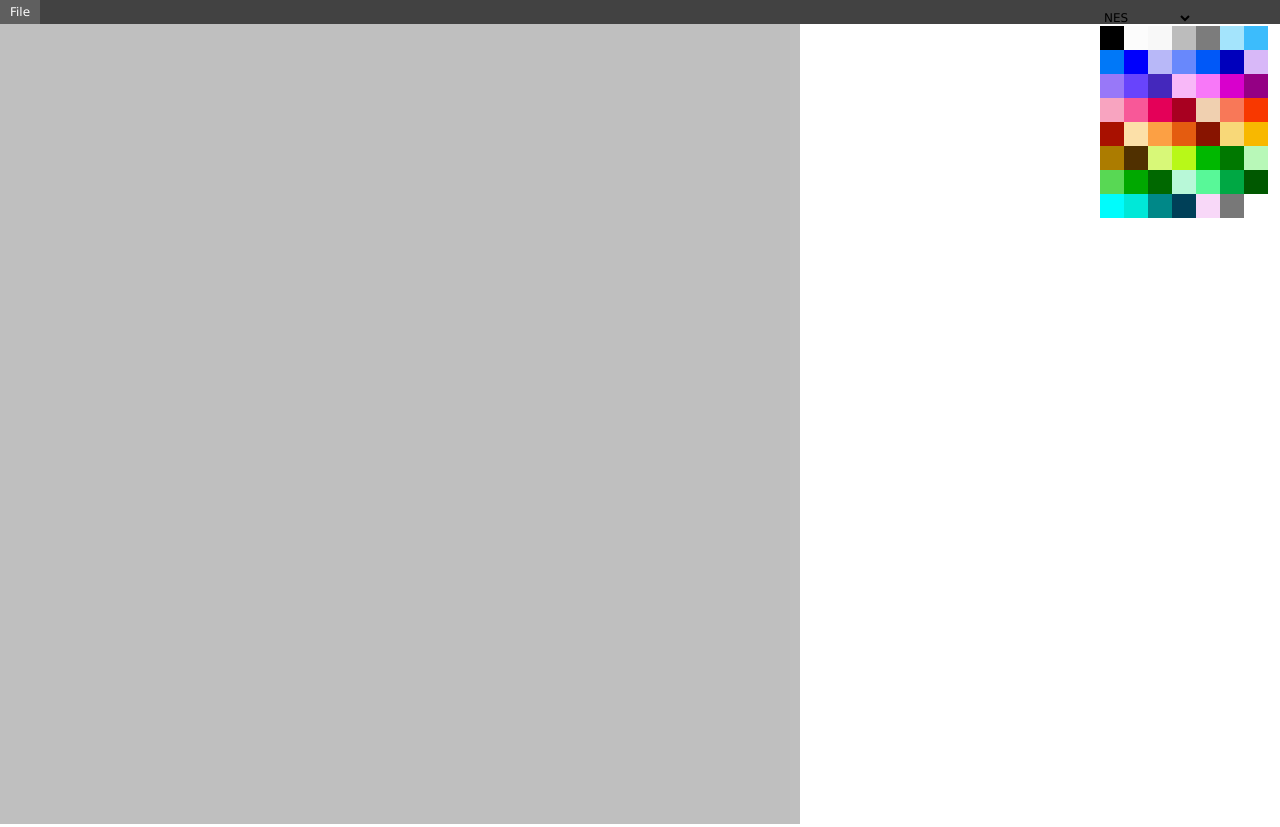
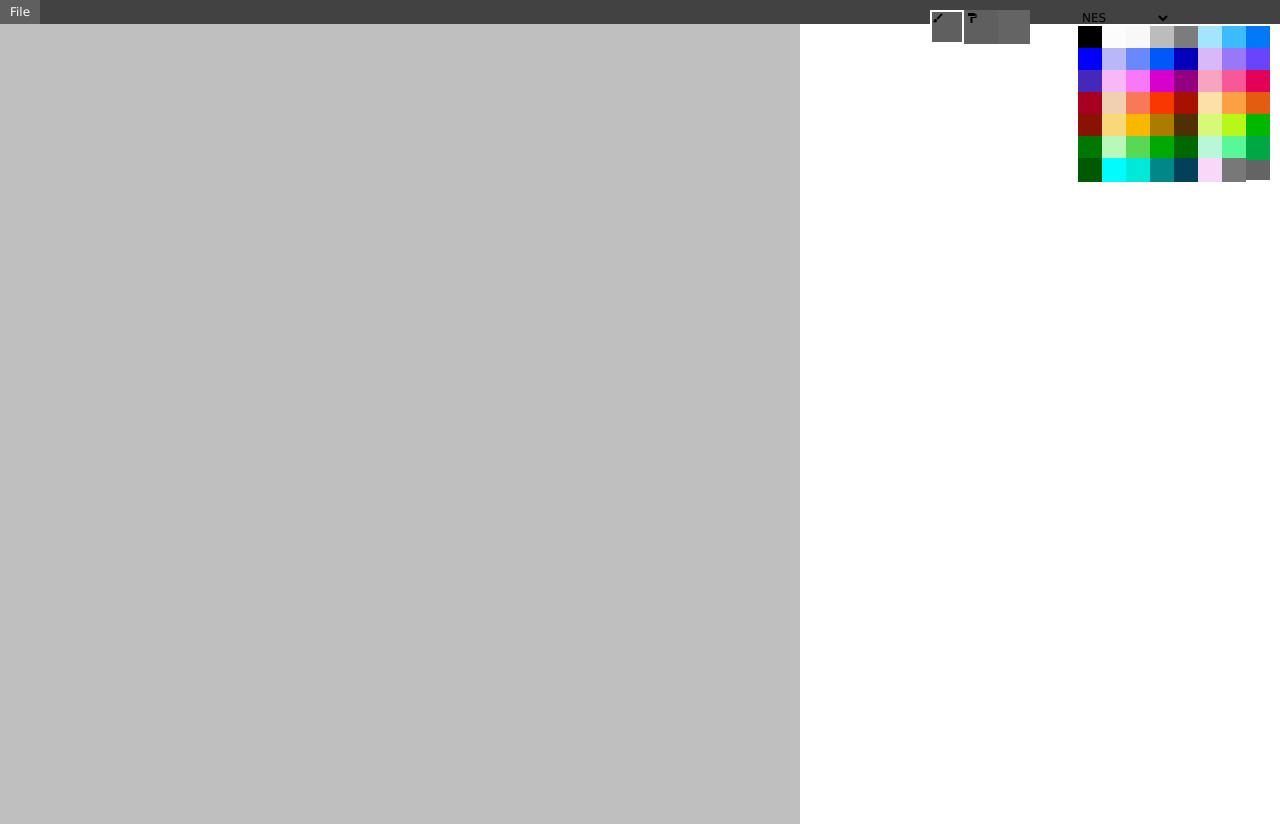
Before and after one commit to ThePaavero/potatoshop, a React (Create React App) app: page / in a window 1280 px wide. Built offline with nearby package versions, Linux system fonts and the light colour scheme.

Commit message:
Tool logic started.

```diff
--- a/package.json
+++ b/package.json
@@ -3,6 +3,7 @@
   "version": "0.1.0",
   "private": true,
   "dependencies": {
+    "@react-icons/all-files": "^4.1.0",
     "@testing-library/jest-dom": "^5.17.0",
     "@testing-library/react": "^13.4.0",
     "@testing-library/user-event": "^13.5.0",
@@ -12,6 +13,7 @@
     "@types/react-dom": "^18.3.0",
     "react": "^18.3.1",
     "react-dom": "^18.3.1",
+    "react-icons": "^5.2.1",
     "react-scripts": "5.0.1",
     "sass": "^1.77.6",
     "typescript": "^4.9.5",
--- a/src/App.scss
+++ b/src/App.scss
@@ -28,20 +28,47 @@ canvas#main-canvas {
   position: fixed;
   top: 10px;
   right: 10px;
-  width: 170px;
-  height: 150px;
+  width: 192px;
 
   .palette {
+    background: rgb(100, 100, 100);
+
     > div {
-      float: left;
+      display: inline-block;
       width: 20px;
       height: 20px;
       cursor: pointer;
       border: solid 2px rgba(0, 0, 0, 0);
+      margin-bottom: -5px;
 
       &.active {
         border: solid 2px white;
       }
+    }
+  }
+}
+
+.tool-tool-wrapper {
+  position: fixed;
+  top: 10px;
+  right: 250px;
+  width: 100px;
+  background: rgb(100, 100, 100);
+
+  .tool {
+    display: inline-block;
+    width: 30px;
+    height: 30px;
+    background-color: rgb(95, 95, 95);
+    border: solid 2px rgba(0, 0, 0, 0);
+    cursor: pointer;
+
+    &.active {
+      border: solid 2px white;
+    }
+
+    span {
+      display: none;
     }
   }
 }
--- a/src/App.tsx
+++ b/src/App.tsx
@@ -1,11 +1,12 @@
+import './App.scss'
 import React, { useEffect, useRef, useState } from 'react'
-import './App.scss'
+import { BrushType, Coordinates, PixelArray, PotatoHistoryEvent, RGBAValue, Size, Tool } from './mainTypes'
+import { palettes } from './palettes'
+import resolutionTemplates from './resolutionTemplates'
 import MainMenu from './components/MainMenu'
 import Canvas from './components/Canvas'
-import { BrushType, Coordinates, PixelArray, PotatoHistoryEvent, RGBAValue, Size } from './mainTypes'
-import resolutionTemplates from './resolutionTemplates'
 import PaletteTool from './components/PaletteTool'
-import { palettes } from './palettes'
+import ToolTool from './components/ToolTool'
 
 const App = (): React.JSX.Element => {
   const data: PixelArray = []
@@ -19,10 +20,11 @@ const App = (): React.JSX.Element => {
   const [runningFrameCounter, setRunningFrameCounter] = useState<number>(0)
   const [activeColor, setActiveColor] = useState<RGBAValue>({ R: 255, G: 150, B: 10, A: 100 })
   const [activePixelCoordinates, setActivePixelCoordinates] = useState<Coordinates>()
-  const [showActivePixelCoordinates, setShowActivePixelCoordinates] = useState<boolean>(true)
+  const [showActivePixelCoordinates] = useState<boolean>(true)
   const [paletteId, setPaletteId] = useState<string>('NES')
   const [keysDown, setKeysDown] = useState<any>([])
   const [loaded, setLoaded] = useState<boolean>(false)
+  const [activeTool, setActiveTool] = useState<Tool>('brush')
 
   useEffect(() => {
     if (loaded) {
@@ -98,6 +100,7 @@ const App = (): React.JSX.Element => {
           runningFrameCounter,
           activeColor,
           brushActive,
+          activeTool,
         }}
         keysDown={keysDown}
         appFunctions={{
@@ -119,6 +122,12 @@ const App = (): React.JSX.Element => {
         paletteId={paletteId}
         setPaletteId={setPaletteId}
       />
+      <ToolTool
+        currentTool={activeTool}
+        setter={(toolString: Tool) => {
+          setActiveTool(toolString)
+        }}
+      />
     </div>
   )
 }
--- a/src/components/Canvas.tsx
+++ b/src/components/Canvas.tsx
@@ -13,6 +13,7 @@ const Canvas = ({ data, size, stateVars, appFunctions, keysDown }: CanvasProps):
     runningFrameCounter,
     activeColor,
     brushActive,
+    activeTool,
   } = stateVars
 
   const {
@@ -66,6 +67,7 @@ const Canvas = ({ data, size, stateVars, appFunctions, keysDown }: CanvasProps):
     showActivePixelCoordinates,
     activePixelCoordinates,
     canvasRef,
+    activeTool,
   ])
 
   const down = (e: InputEvent) => {
--- /dev/null
+++ b/src/components/ToolTool.tsx
@@ -0,0 +1,36 @@
+import { Tool } from '../mainTypes'
+import { MdBrush } from '@react-icons/all-files/md/MdBrush'
+import { MdFormatPaint } from '@react-icons/all-files/md/MdFormatPaint'
+
+export interface ToolProps {
+  currentTool: Tool
+  setter: (arg0: Tool) => void
+}
+
+const toolStringsToIcons: any = {
+  brush: <MdBrush title="Brush" />,
+  fill: <MdFormatPaint title="Fill" />,
+}
+
+const ToolTool = ({ currentTool, setter }: ToolProps): React.JSX.Element => {
+  return (
+    <div className="tool-tool-wrapper">
+      {['brush', 'fill'].map((toolString) => {
+        return (
+          <div
+            key={toolString}
+            className={`tool ${currentTool === toolString ? ' active' : ''}`}
+            onClick={() => {
+              setter(toolString as Tool)
+            }}
+          >
+            {toolStringsToIcons[toolString]}
+            <span>{toolString}</span>
+          </div>
+        )
+      })}
+    </div>
+  )
+}
+
+export default ToolTool
--- a/src/mainTypes.ts
+++ b/src/mainTypes.ts
@@ -65,3 +65,5 @@ export interface InputEvent {
 }
 
 export type Axis = 'x' | 'y'
+
+export type Tool = 'brush' | 'fill'
```
Also changed, not shown: 1 other file (tests, documents, lock files or other folders).
